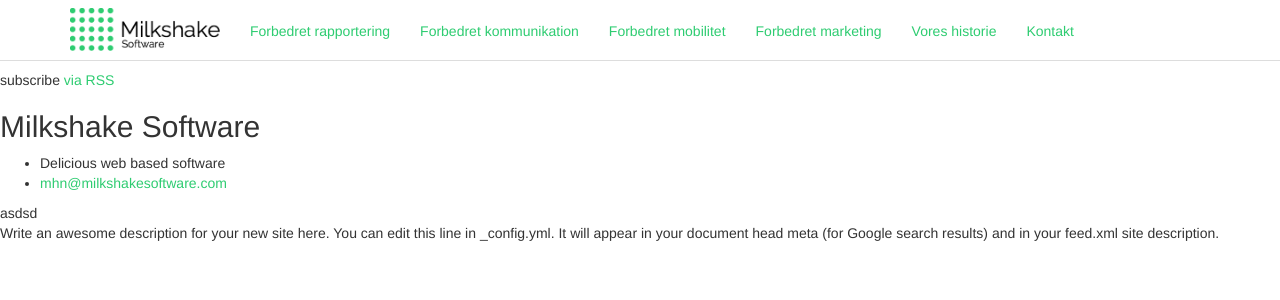
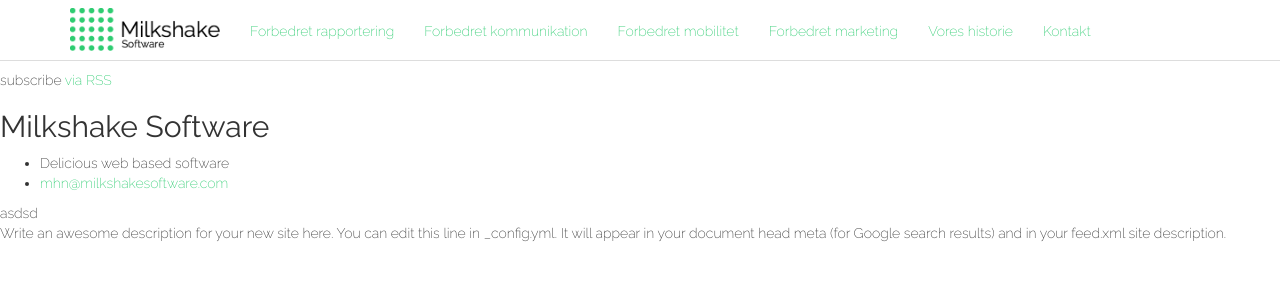
Before and after one commit to milkshakesoftware/milkshakesoftware.github.com, a Jekyll site: the page built from index.html, in a window 1280 px wide. Shown: the top 300 px of the page. Built offline with Jekyll 4.4.1, drawn with Linux system fonts in a browser that asks for light colours; some web fonts are replaced.

Commit message:
Integrate typefaces

```diff
--- a/_includes/head.html
+++ b/_includes/head.html
@@ -7,6 +7,7 @@
     <link rel="canonical" href="{{ page.url | replace:'index.html','' | prepend: site.baseurl }}">
 
     <!-- Custom fonts -->
+    <link href='http://fonts.googleapis.com/css?family=Raleway:300,200,400,100' rel='stylesheet' type='text/css'>
 	<link href='http://fonts.googleapis.com/css?family=Gentium+Book+Basic' rel='stylesheet' type='text/css'>
 
     <!-- Custom CSS -->
--- a/_layouts/default.html
+++ b/_layouts/default.html
@@ -3,7 +3,7 @@
 
   {% include head.html %}
 
-    <body>
+    <body class="layout-default">
 
     {% include header.html %}
 
--- a/css/main.css
+++ b/css/main.css
@@ -20,8 +20,13 @@
 	background-color: #f9f9f9;
 }
 
-.essay {
-  font-family: 'Gentium Book Basic', serif;
+.layout-default {
+	font-family: 'Raleway', sans-serif;
+	font-weight: 200;
+}
+
+.layout-essay {
+  	font-family: 'Gentium Book Basic', serif;
 }
 
 /* Plugins */
```
